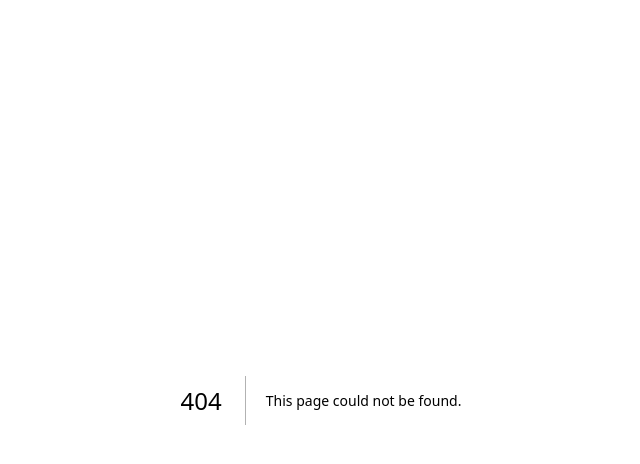
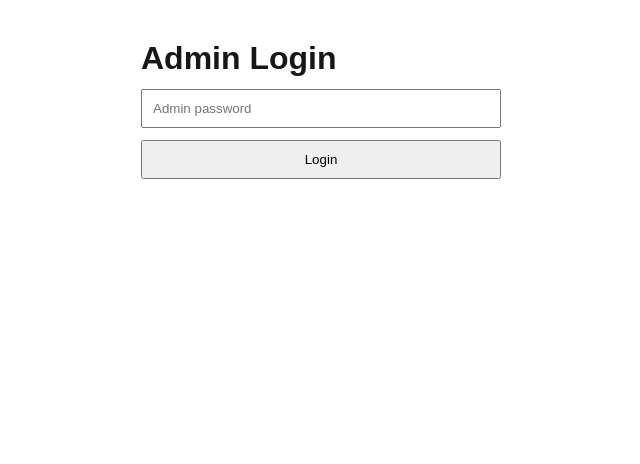
Before and after one commit to AR-EB-projects/property-management, a Next.js app in the folder property-management-site/: page /admin/login in a window 1280 px wide. Before the commit this address had no page. Shown: the top 464 px of the page, without its empty margins (319-959 px from the left). Built offline with nearby package versions, Linux system fonts and the light colour scheme.

Commit message:
Add admin login page with client-side password authentication

```diff
--- /dev/null
+++ b/property-management-site/src/app/admin/login/page.tsx
@@ -0,0 +1,47 @@
+"use client";
+
+import React, { useState } from "react";
+import { useRouter } from "next/navigation";
+
+export default function AdminLogin() {
+    const [password, setPassword] = useState("");
+    const [err, setErr] = useState<string | null>(null);
+    const router = useRouter();
+
+    async function onSubmit(e: React.FormEvent) {
+        e.preventDefault();
+        setErr(null);
+
+        const res = await fetch("/api/admin/login", {
+            method: "POST",
+            headers: { "Content-Type": "application/json" },
+            body: JSON.stringify({ password }),
+        });
+
+        if (!res.ok) {
+            setErr("Wrong password");
+            return;
+        }
+
+        router.push("/admin");
+    }
+
+    return (
+        <div style={{ maxWidth: 360, margin: "40px auto" }}>
+            <h1>Admin Login</h1>
+            <form onSubmit={onSubmit}>
+                <input
+                    type="password"
+                    placeholder="Admin password"
+                    value={password}
+                    onChange={(e) => setPassword(e.target.value)}
+                    style={{ width: "100%", padding: 10, marginTop: 12 }}
+                />
+                <button style={{ width: "100%", padding: 10, marginTop: 12 }}>
+                    Login
+                </button>
+                {err && <p style={{ color: "red" }}>{err}</p>}
+            </form>
+        </div>
+    );
+}
```
